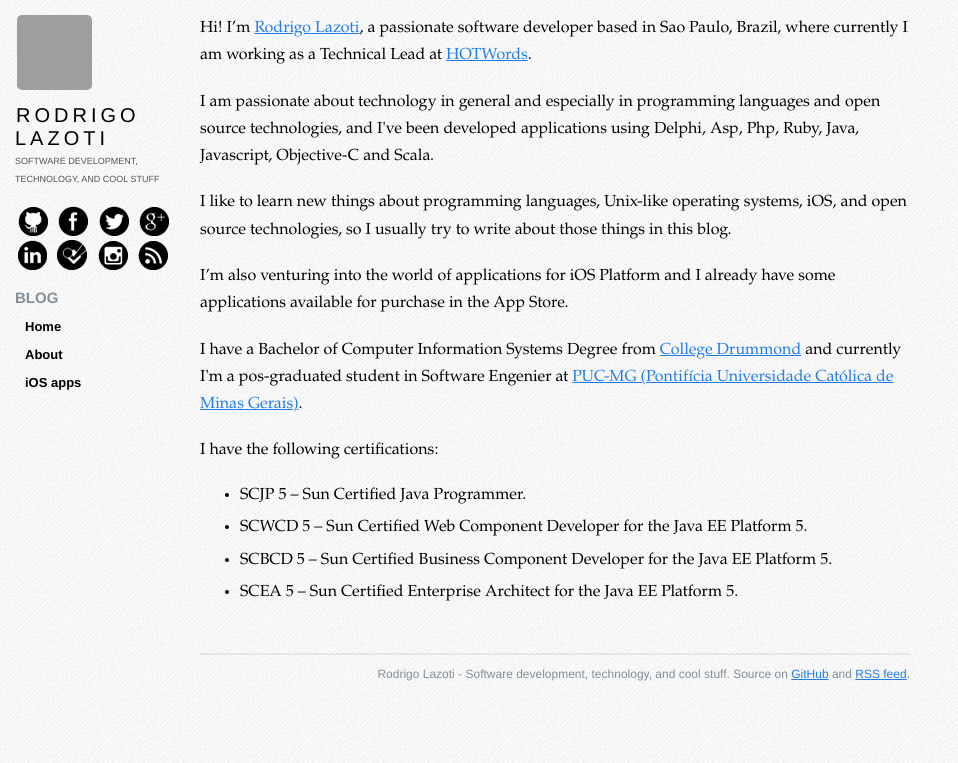
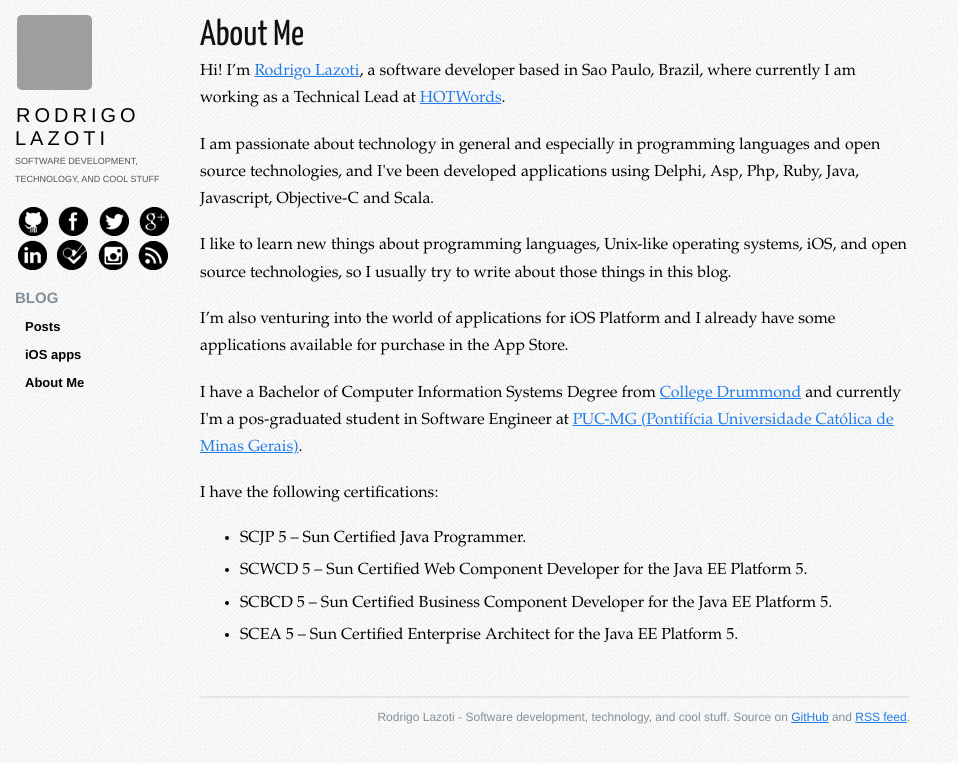
Before and after one commit to rlazoti/rlazoti.github.com, a Jekyll site: the page built from about-me.html, in a window 1280 px wide. Shown: the top 763 px of the page, without its empty margins (0-958 px from the left). Built offline with Jekyll 4.4.1, drawn with Linux system fonts in a browser that asks for light colours; nearby versions of some CDN libraries; Markdown is read by kramdown in place of the engine named in the settings; grey boxes are pictures that could not be loaded.

Commit message:
Added ios apps page

```diff
--- a/_layouts/layout.html
+++ b/_layouts/layout.html
@@ -48,9 +48,9 @@
     <section class="sections">
       <h3>Blog</h3>
       <ul>
-        <li><a href="/">Home</a></li>
-        <li><a href="/about.html">About</a></li>
-        <li><a href="/">iOS apps</a></li>
+        <li><a href="/">Posts</a></li>
+        <li><a href="/ios-apps.html">iOS apps</a></li>
+        <li><a href="/about-me.html">About Me</a></li>
       </ul>
     </section>
 
--- a/about.html
+++ b/about-me.html
@@ -1,14 +1,18 @@
 ---
 layout: layout
-title: "About"
+title: "About Me"
 ---
 
 <section class="content">
-  <p>Hi! I’m <a href="/">Rodrigo Lazoti</a>, a passionate software developer based in Sao Paulo, Brazil, where currently I am working as a Technical Lead at <a href="http://hotwords.com" target="_blank">HOTWords</a>.</p>
+  <h1>
+    <a href="{{ page.url }}">{{ page.title }}</a>
+  </h1>
+
+  <p>Hi! I’m <a href="/">Rodrigo Lazoti</a>, a software developer based in Sao Paulo, Brazil, where currently I am working as a Technical Lead at <a href="http://hotwords.com" target="_blank">HOTWords</a>.</p>
   <p>I am passionate about technology in general and especially in programming languages and open source technologies, and I've been developed applications using Delphi, Asp, Php, Ruby, Java, Javascript, Objective-C and Scala.</p>
   <p>I like to learn new things about programming languages, Unix-like operating systems, iOS, and open source technologies, so I usually try to write about those things in this blog.</p>
   <p>I’m also venturing into the world of applications for iOS Platform and I already have some applications available for purchase in the App Store.</p>
-  <p>I have a Bachelor of Computer Information Systems Degree from <a href="http://www.drummond.com.br" target="_blank">College Drummond</a> and currently I'm a pos-graduated student in Software Engenier at <a href="http://www.pucminas.br" target="_blank">PUC-MG (Pontifícia Universidade Católica de Minas Gerais)</a>.</p>
+  <p>I have a Bachelor of Computer Information Systems Degree from <a href="http://www.drummond.com.br" target="_blank">College Drummond</a> and currently I'm a pos-graduated student in Software Engineer at <a href="http://www.pucminas.br" target="_blank">PUC-MG (Pontifícia Universidade Católica de Minas Gerais)</a>.</p>
   <p>I have the following certifications:</p>
   <ul>
     <li>SCJP 5 – Sun Certified Java Programmer.</li>
--- a/css/base.css
+++ b/css/base.css
@@ -348,6 +348,20 @@
   padding: 0px;
 }
 
+div.app {
+  border-top: 2px solid rgba(0,49,79,0.08);
+}
+
+img.noborder {
+  border: 0px;
+}
+
+img.appicon {
+  vertical-align: middle;
+  padding-right: 10px;
+  border: 0px;
+}
+
 footer {
   clear: both;
 	max-width: 710px;
```
Also changed, not shown: ios-apps.html (added, +120 -0 lines), images/appstore.gif (added), images/appstore.png (deleted), images/ipwdgen.png (added), images/ispeedlight.png (added), images/mememize.png (added), images/meuvale.png (added), images/posters/sketchphoto.png (added), images/sketchphoto.png (added).
